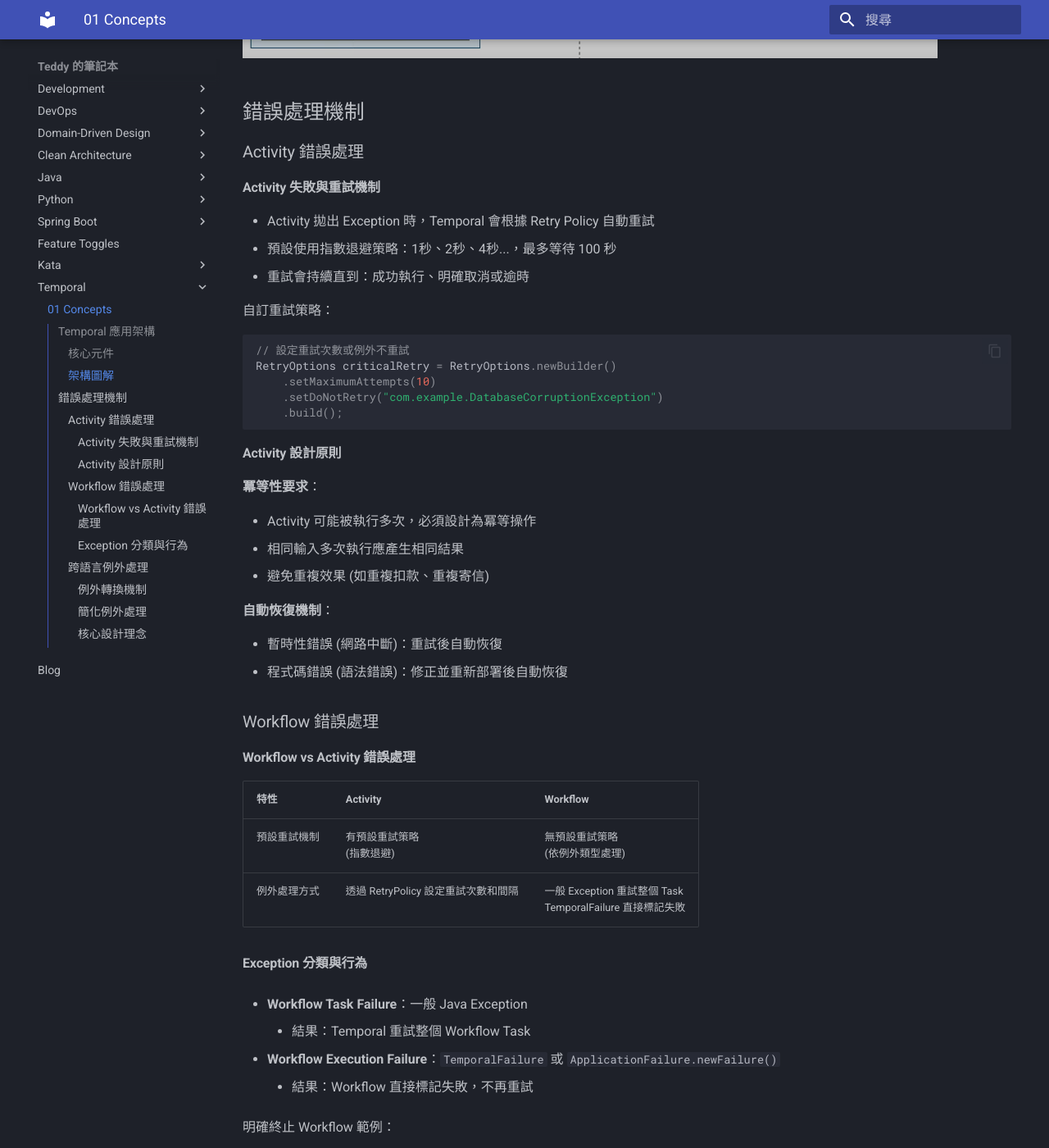
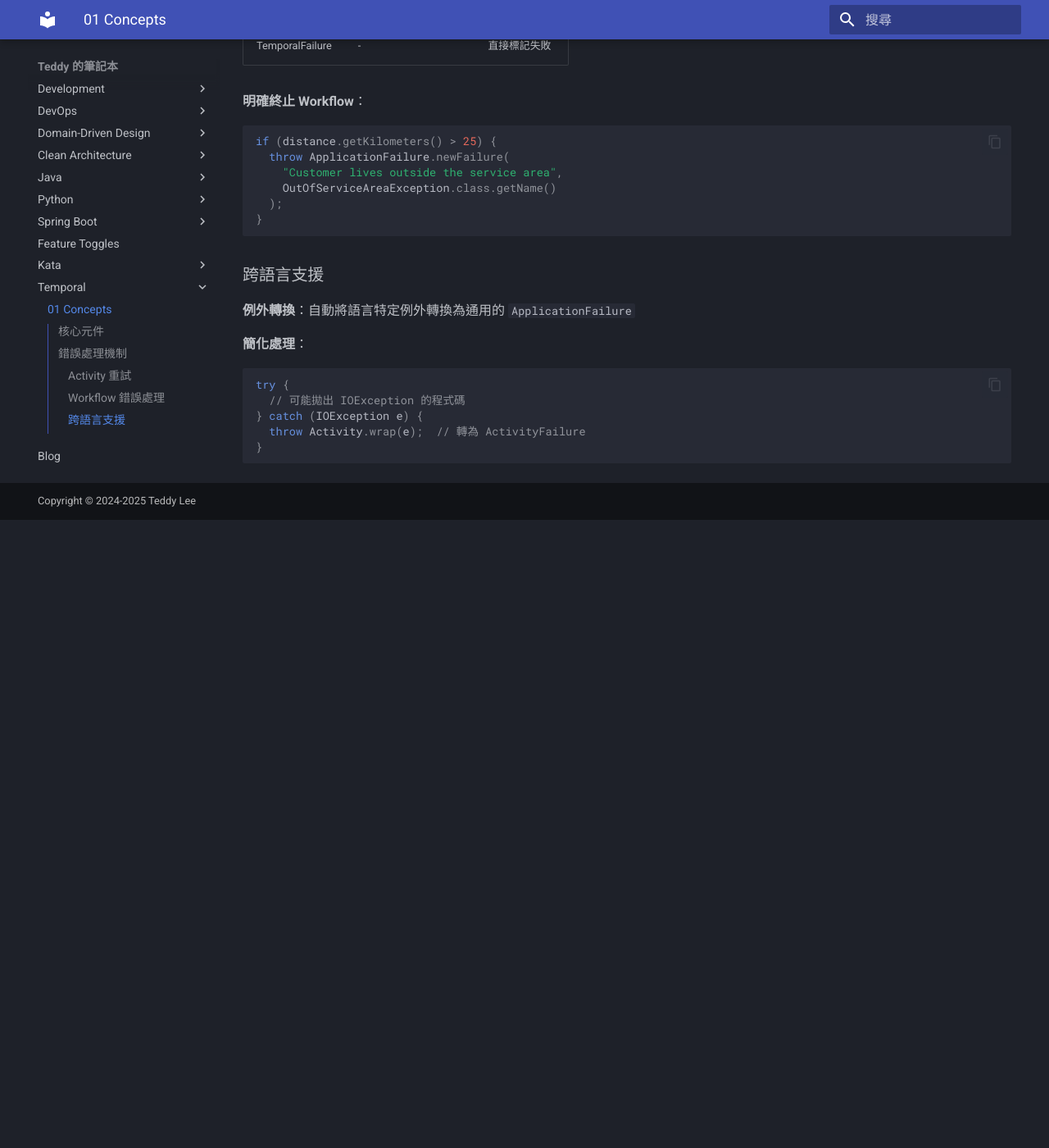
Before and after one commit to teddyprogramming/teddyprogramming.github.io, an MkDocs documentation site: the page built from docs/temporal/01_concepts.md, in a window 1280 px wide and 1400 px high, scrolled down 1222 px. Shown: the whole window at 82% size. Built offline with MkDocs 1.6.1 and Material for MkDocs 9.7.7, drawn with Linux system fonts in a browser that asks for light colours; after the commit the page ends 1856 px from its top, so only the background shows below that; some of the changed text lies outside the part shown.

Commit message:
docs: reorganize and clarify core concepts in Temporal documentation

````diff
--- a/docs/temporal/01_concepts.md
+++ b/docs/temporal/01_concepts.md
@@ -1,80 +1,53 @@
 # Temporal 核心概念
 
-## Temporal 應用架構
+## 核心元件
 
-### 核心元件
+**Workflow**：業務邏輯的執行流程
 
-- **Workflow**：Temporal 的核心抽象概念
-    - 代表業務邏輯的執行步驟序列
-    - 必須是**確定性的** (deterministic)
-    - 在 Java SDK 中定義為方法
+- 必須是**確定性的 (deterministic)**
+- 定義整個業務流程的步驟
 
-- **Activity**：封裝不可靠或非確定性的程式碼
-    - 失敗時自動重試
-    - 適合處理 I/O、外部 API 呼叫等
+**Activity**：處理不可靠或非確定性的操作
 
-- **Worker**：執行 Workflow 和 Activity 的程式
-    - 輪詢 Temporal Cluster 的 Task Queue
-    - 由 SDK 提供實作，應用程式負責配置
+- 封裝 I/O、外部 API 呼叫等
+- 自動重試機制
 
-### 架構圖解
+**Worker**：執行 Workflow 和 Activity 的程式
 
-![Temporal 應用架構](01_01.png)
+- 輪詢 Temporal Cluster 的 Task Queue
 
-![應用程式與 Cluster 的關係](01_05.png)
 
 ## 錯誤處理機制
 
-### Activity 錯誤處理
+### Activity 重試
 
-#### Activity 失敗與重試機制
+**自動重試**：
 
-- Activity 拋出 Exception 時，Temporal 會根據 Retry Policy 自動重試
-- 預設使用指數退避策略：1秒、2秒、4秒...，最多等待 100 秒
-- 重試會持續直到：成功執行、明確取消或逾時
+- 預設指數 backoff：1秒、2秒、4秒...（最多 100 秒）
+- 持續重試直到成功、取消或逾時
 
-自訂重試策略：
-
+**自訂重試策略**：
 ```java
-// 設定重試次數或例外不重試
-RetryOptions criticalRetry = RetryOptions.newBuilder()
+RetryOptions.newBuilder()
     .setMaximumAttempts(10)
     .setDoNotRetry("com.example.DatabaseCorruptionException")
     .build();
 ```
 
-#### Activity 設計原則
+**重要原則**：
 
-**冪等性要求**：
-
-- Activity 可能被執行多次，必須設計為冪等操作
+- Activity 必須設計為 **idempotent**
 - 相同輸入多次執行應產生相同結果
-- 避免重複效果 (如重複扣款、重複寄信)
-
-**自動恢復機制**：
-
-- 暫時性錯誤 (網路中斷)：重試後自動恢復
-- 程式碼錯誤 (語法錯誤)：修正並重新部署後自動恢復
 
 ### Workflow 錯誤處理
 
-#### Workflow vs Activity 錯誤處理
+| 類型 | Activity | Workflow |
+|------|----------|----------|
+| 重試機制 | 預設指數 backoff 重試 | 無預設重試 |
+| 一般 Exception | 自動重試 | 重試整個 Task |
+| TemporalFailure | - | 直接標記失敗 |
 
-| 特性 | Activity | Workflow |
-| ---- | -------- | -------- |
-| 預設重試機制 | 有預設重試策略<br>(指數退避) | 無預設重試策略<br>(依例外類型處理) |
-| 例外處理方式 | 透過 RetryPolicy 設定重試次數和間隔 | 一般 Exception 重試整個 Task<br>TemporalFailure 直接標記失敗 |
-
-#### Exception 分類與行為
-
-- **Workflow Task Failure**：一般 Java Exception
-    - 結果：Temporal 重試整個 Workflow Task
-
-- **Workflow Execution Failure**：`TemporalFailure` 或 `ApplicationFailure.newFailure()`
-    - 結果：Workflow 直接標記失敗，不再重試
-
-明確終止 Workflow 範例：
-
+**明確終止 Workflow**：
 ```java
 if (distance.getKilometers() > 25) {
   throw ApplicationFailure.newFailure(
@@ -84,17 +57,11 @@
 }
 ```
 
-### 跨語言例外處理
+### 跨語言支援
 
-#### 例外轉換機制
+**例外轉換**：自動將語言特定例外轉換為通用的 `ApplicationFailure`
 
-- Temporal 自動將語言特定例外轉換為通用的 `ApplicationFailure`
-- 例如：Java 的 `IOException` → `ActivityFailure(ApplicationFailure(IOException))`
-- 優點：支援跨語言呼叫 (如 TypeScript Workflow + Python Activity)
-
-#### 簡化例外處理
-
-使用 `Activity.wrap()` 處理 Checked Exception：
+**簡化處理**：
 
 ```java
 try {
@@ -103,9 +70,3 @@
   throw Activity.wrap(e);  // 轉為 ActivityFailure
 }
 ```
-
-#### 核心設計理念
-
-- **跨語言相容**：統一錯誤格式
-- **簡化開發**：降低處理 Checked Exception 的複雜度
-- **保留類型資訊**：便於準確識別錯誤來源
````
